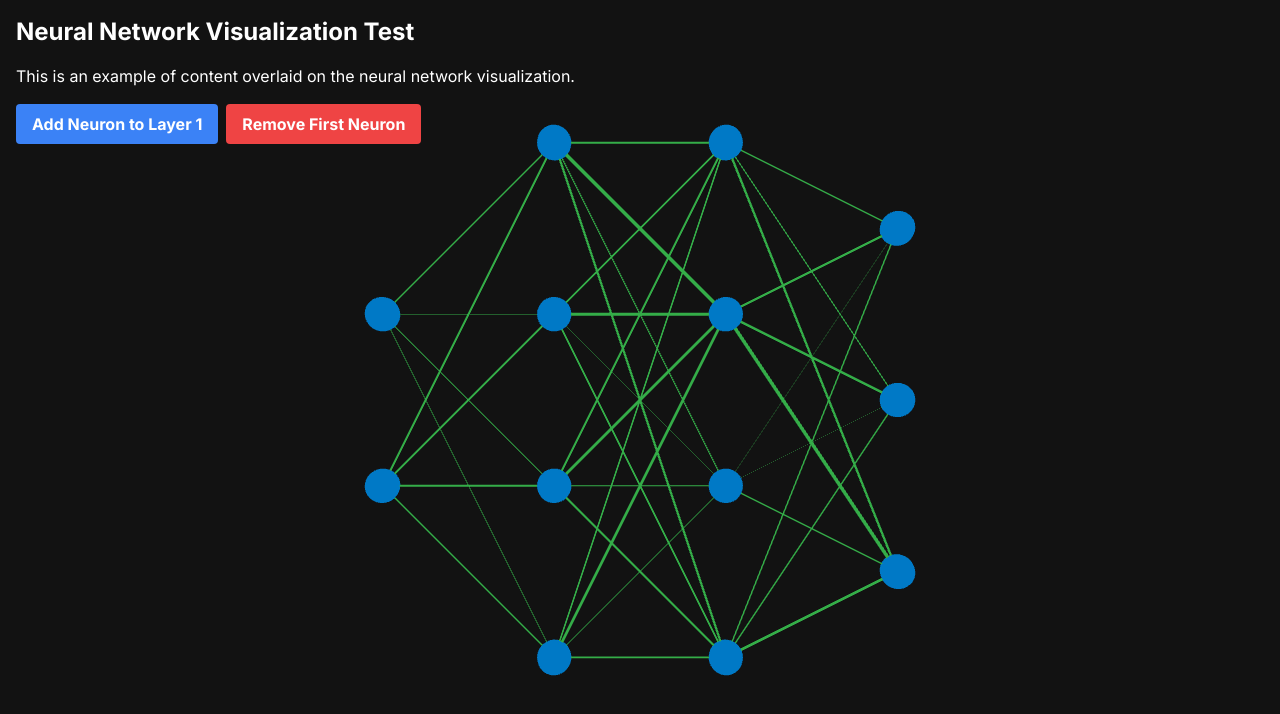
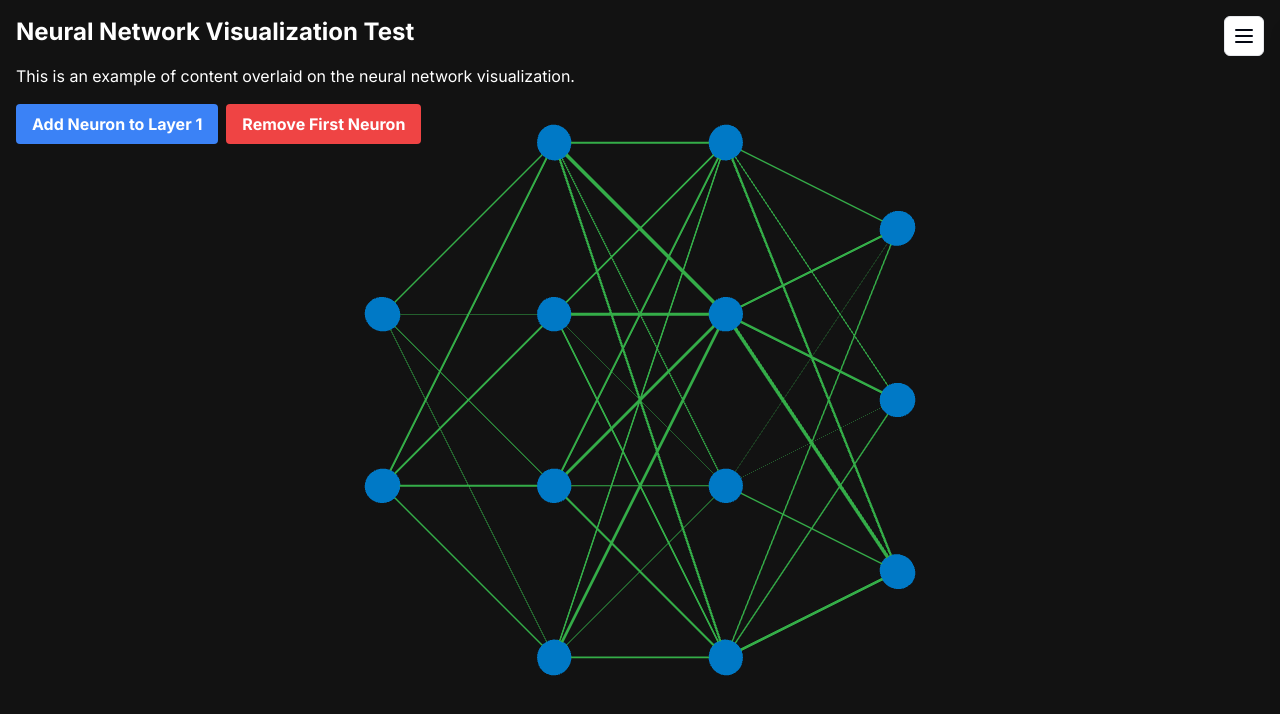
Before and after one commit to cleanupDev/nn_visualization, a Next.js app: page /test in a window 1280 px wide. Shown: the top 714 px of the page. Built offline with nearby package versions, Linux system fonts and the light colour scheme.

Commit message:
add: sidebar component

```diff
--- a/app/components/NeuralNetwork.tsx
+++ /dev/null
@@ -1,45 +0,0 @@
-import { useEffect, useRef } from 'react';
-
-interface NeuralNetworkProps {
-  layers: number[];
-  weights: number[][][];
-}
-
-function NeuralNetwork({ layers, weights }: NeuralNetworkProps) {
-  const canvasRef = useRef<HTMLCanvasElement>(null);
-
-  useEffect(() => {
-    const canvas = canvasRef.current;
-    if (!canvas) return;
-
-    const ctx = canvas.getContext('2d');
-    if (!ctx) return;
-
-    // ... existing canvas setup code ...
-
-    // Update neuron color
-    const drawNeuron = (x: number, y: number) => {
-      ctx.beginPath();
-      ctx.arc(x, y, 15, 0, 2 * Math.PI);
-      ctx.fillStyle = '#1971c2'; // Updated neuron color
-      ctx.fill();
-    };
-
-    // Update connection color based on weight
-    const drawConnection = (startX: number, startY: number, endX: number, endY: number, weight: number) => {
-      ctx.beginPath();
-      ctx.moveTo(startX, startY);
-      ctx.lineTo(endX, endY);
-      ctx.strokeStyle = weight >= 0 ? '#2f9e44' : '#e03131'; // Green for positive, red for negative
-      ctx.lineWidth = Math.abs(weight) * 5; // Adjust line width based on weight magnitude
-      ctx.stroke();
-    };
-
-    // ... rest of the drawing logic ...
-
-  }, [layers, weights]);
-
-  return <canvas ref={canvasRef} />;
-}
-
-export default NeuralNetwork;
--- a/app/test/page.tsx
+++ b/app/test/page.tsx
@@ -4,6 +4,7 @@ import dynamic from 'next/dynamic'
 import { ErrorBoundary, FallbackProps } from 'react-error-boundary'
 import { useState, useCallback } from 'react'
 import { NeuralNetController } from '@/components/testingComponents/neuralNetController'
+import { ImprovedButtonControlledSidebarMenu } from '@/components/sidecards/improved-button-controlled-sidebar-menu'
 
 const NeuralNetVisualization = dynamic(() => import('@/components/testingComponents/neural-net-visualization'), { ssr: false })
 
@@ -77,6 +78,7 @@ export default function TestPage() {
           </div>
         </div>
       </NeuralNetVisualization>
+      <ImprovedButtonControlledSidebarMenu />
     </ErrorBoundary>
   )
 }
--- /dev/null
+++ b/components/sidecards/improved-button-controlled-sidebar-menu.tsx
@@ -0,0 +1,78 @@
+'use client'
+
+import { useState, useEffect, useCallback } from 'react'
+import { Menu, X } from 'lucide-react'
+import { Button } from "@/components/ui/button"
+
+export function ImprovedButtonControlledSidebarMenu() {
+  const [isOpen, setIsOpen] = useState(false)
+
+  const toggleMenu = useCallback(() => {
+    setIsOpen(prevState => !prevState)
+  }, [])
+
+  useEffect(() => {
+    const handleEscape = (event: KeyboardEvent) => {
+      if (event.key === 'Escape' && isOpen) {
+        setIsOpen(false)
+      }
+    }
+
+    document.addEventListener('keydown', handleEscape)
+    return () => {
+      document.removeEventListener('keydown', handleEscape)
+    }
+  }, [isOpen])
+
+  return (
+    <>
+      {/* Menu toggle button */}
+      <Button
+        variant="outline"
+        size="icon"
+        className="fixed top-4 right-4 z-50"
+        onClick={toggleMenu}
+        aria-label={isOpen ? "Close menu" : "Open menu"}
+      >
+        <Menu size={24} />
+      </Button>
+
+      {/* Sidebar */}
+      <div
+        className={`fixed inset-y-4 right-4 w-80 bg-background border border-border rounded-lg shadow-lg transition-transform duration-300 ease-in-out z-50 ${
+          isOpen ? 'translate-x-0' : 'translate-x-[calc(100%+16px)]'
+        }`}
+      >
+        <div className="p-4 h-full overflow-y-auto">
+          <div className="flex justify-between items-center mb-4">
+            <h2 className="text-lg font-semibold">Menu</h2>
+            <Button
+              variant="ghost"
+              size="icon"
+              onClick={toggleMenu}
+              aria-label="Retract menu"
+            >
+              <X size={20} />
+            </Button>
+          </div>
+
+          {/* Info Cards */}
+          <div className="space-y-4">
+            <InfoCard title="Card 1" content="This is the content for card 1." />
+            <InfoCard title="Card 2" content="This is the content for card 2." />
+            <InfoCard title="Card 3" content="This is the content for card 3." />
+          </div>
+        </div>
+      </div>
+    </>
+  )
+}
+
+function InfoCard({ title, content }: { title: string; content: string }) {
+  return (
+    <div className="bg-card text-card-foreground rounded-lg p-4 shadow">
+      <h3 className="font-medium mb-2">{title}</h3>
+      <p className="text-sm">{content}</p>
+    </div>
+  )
+}
--- a/components/testingComponents/neuralNetController.ts
+++ b/components/testingComponents/neuralNetController.ts
@@ -5,6 +5,15 @@ export interface Neuron {
   position: Vector3
   activation: number
   layer: number
+  type: 'hidden' | 'input' | 'output'
+}
+
+export interface InputNeuron extends Neuron {
+  type: 'input'
+}
+
+export interface OutputNeuron extends Neuron {
+  type: 'output'
 }
 
 export interface Connection {
@@ -50,7 +59,8 @@ export class NeuralNetController {
             id: `neuron-${currentNeuronIndex}`,
             position: newPosition,
             activation: Math.random(),
-            layer: layerIndex
+            layer: layerIndex,
+            type: 'hidden' // or 'input'/'output' based on your logic
           })
         }
         currentNeuronIndex++
--- /dev/null
+++ b/components/ui/controll_button.tsx
@@ -0,0 +1,56 @@
+import * as React from "react"
+import { Slot } from "@radix-ui/react-slot"
+import { cva, type VariantProps } from "class-variance-authority"
+
+import { cn } from "@/lib/utils"
+
+const buttonVariants = cva(
+  "inline-flex items-center justify-center whitespace-nowrap rounded-md text-sm font-medium ring-offset-background transition-colors focus-visible:outline-none focus-visible:ring-2 focus-visible:ring-ring focus-visible:ring-offset-2 disabled:pointer-events-none disabled:opacity-50",
+  {
+    variants: {
+      variant: {
+        default: "bg-primary text-primary-foreground hover:bg-primary/90",
+        destructive:
+          "bg-destructive text-destructive-foreground hover:bg-destructive/90",
+        outline:
+          "border border-input bg-background hover:bg-accent hover:text-accent-foreground",
+        secondary:
+          "bg-secondary text-secondary-foreground hover:bg-secondary/80",
+        ghost: "hover:bg-accent hover:text-accent-foreground",
+        link: "text-primary underline-offset-4 hover:underline",
+      },
+      size: {
+        default: "h-10 px-4 py-2",
+        sm: "h-9 rounded-md px-3",
+        lg: "h-11 rounded-md px-8",
+        icon: "h-10 w-10",
+      },
+    },
+    defaultVariants: {
+      variant: "default",
+      size: "default",
+    },
+  }
+)
+
+export interface ButtonProps
+  extends React.ButtonHTMLAttributes<HTMLButtonElement>,
+    VariantProps<typeof buttonVariants> {
+  asChild?: boolean
+}
+
+const Button = React.forwardRef<HTMLButtonElement, ButtonProps>(
+  ({ className, variant, size, asChild = false, ...props }, ref) => {
+    const Comp = asChild ? Slot : "button"
+    return (
+      <Comp
+        className={cn(buttonVariants({ variant, size, className }))}
+        ref={ref}
+        {...props}
+      />
+    )
+  }
+)
+Button.displayName = "Button"
+
+export { Button, buttonVariants }
--- a/package.json
+++ b/package.json
@@ -11,7 +11,7 @@
   "dependencies": {
     "@radix-ui/react-label": "^2.0.2",
     "@radix-ui/react-select": "^2.0.0",
-    "@radix-ui/react-slot": "^1.0.2",
+    "@radix-ui/react-slot": "^1.1.0",
     "@react-three/drei": "^9.111.5",
     "@react-three/fiber": "^8.17.6",
     "@tensorflow/tfjs": "^4.17.0",
@@ -24,6 +24,7 @@
     "next": "14.2.6",
     "react": "^18",
     "react-dom": "^18",
+    "react-draggable": "^4.4.6",
     "react-error-boundary": "^4.0.13",
     "tailwind-merge": "^2.2.1",
     "tailwindcss-animate": "^1.0.7",
```
Also changed, not shown: 1 other file (tests, documents, lock files or other folders).
